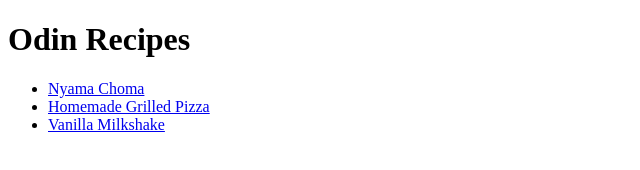
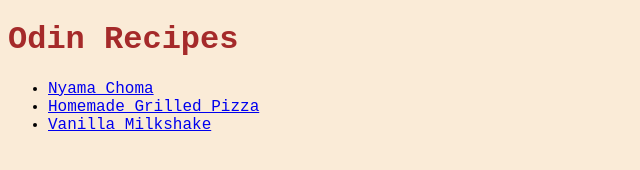
Before and after one commit to georgemark1024/odin-recipes, a plain HTML site: page index.html in a window 1280 px wide. Shown: the whole page, without its empty margins (0-640 px from the left). Drawn offline with Linux system fonts and the light colour scheme.

Commit message:
Add CSS styling to beautify fonts
Improve user frendliness by using pretty fonts.

```diff
--- a/index.html
+++ b/index.html
@@ -4,10 +4,12 @@
     <meta charset="UTF-8">
     <meta name="viewport" content="width=device-width, initial-scale=1.0">
     <title>Document</title>
+
+    <link rel="stylesheet" href="./styles/style.css">
 </head>
 <body>
-    <h1>Odin Recipes</h1>
-    <ul>
+    <h1 class="font">Odin Recipes</h1>
+    <ul class="font">
         <li><a href="./recipes/nyama_choma.html">Nyama Choma</a></li>
         <li><a href="./recipes/homemade_grilled_pizza.html">Homemade Grilled Pizza</a></li>
         <li><a href="./recipes/vanilla_milkshake.html">Vanilla Milkshake</a></li>
--- /dev/null
+++ b/styles/style.css
@@ -0,0 +1,15 @@
+body {
+    background-color: antiquewhite;
+}
+
+h1, h2, h3, p, ul, ol {
+    font-family: 'Courier New', Courier, monospace;
+}
+
+h1, h2, h3 {
+    color: brown;
+}
+
+p, ul, ol {
+    color: black;
+}
```
Also changed, not shown: recipes/homemade_grilled_pizza.html (+2 -0 lines), recipes/nyama_choma.html (+2 -0 lines), recipes/vanilla_milkshake.html (+2 -0 lines).
